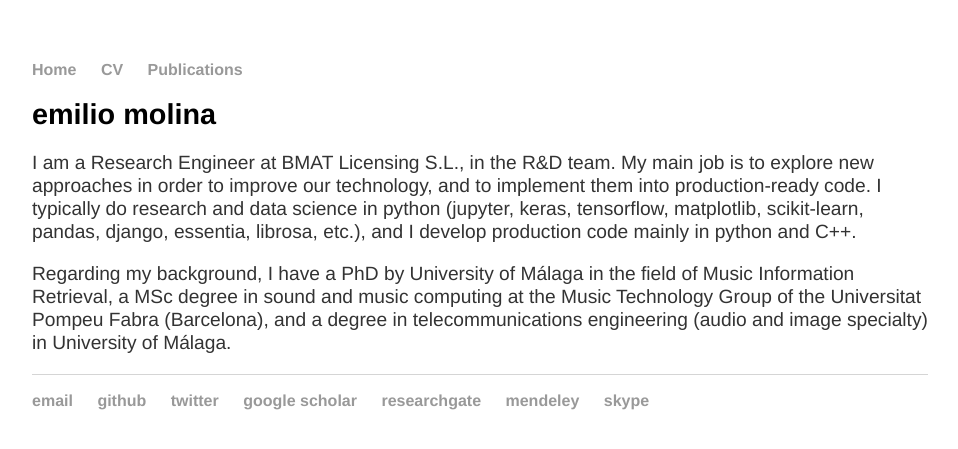
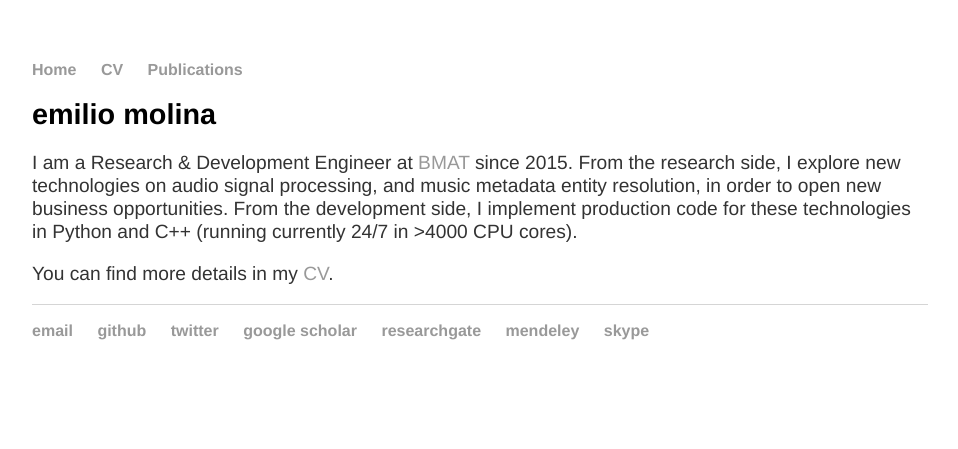
Before and after one commit to emilio-molina/emilio-molina.github.io, a Jekyll site: the page built from index.html, in a window 1280 px wide. Shown: the top 449 px of the page, without its empty margins (160-1118 px from the left). Built offline with Jekyll 4.4.1, drawn with Linux system fonts in a browser that asks for light colours.

Commit message:
Update CV

```diff
--- a/index.html
+++ b/index.html
@@ -4,6 +4,6 @@ title: Emilio Molina website
 ---
 <div class="blurb">
         <h1>emilio molina</h1>
-                <p>I am a Research Engineer at BMAT Licensing S.L., in the R&D team. My main job is to explore new approaches in order to improve our technology, and to implement them into production-ready code. I typically do research and data science in python (jupyter, keras, tensorflow, matplotlib, scikit-learn, pandas, django, essentia, librosa, etc.), and I develop production code mainly in python and C++.</p>
-                <p>Regarding my background, I have a PhD by University of Málaga in the field of Music Information Retrieval, a MSc degree in sound and music computing at the Music Technology Group of the Universitat Pompeu Fabra (Barcelona), and a degree in telecommunications engineering (audio and image specialty) in University of Málaga.</p>
+                <p>I am a Research & Development Engineer at <a href="https://www.bmat.com/">BMAT</a> since 2015. From the research side, I explore new technologies on audio signal processing, and music metadata entity resolution, in order to open new business opportunities. From the development side, I implement production code for these technologies in Python and C++ (running currently 24/7 in >4000 CPU cores).</p>
+                <p>You can find more details in my <a href="https://emilio-molina.github.io/cv/updated_CV.pdf">CV</a>.</p>
 </div>
```
Also changed, not shown: 2 other files.
